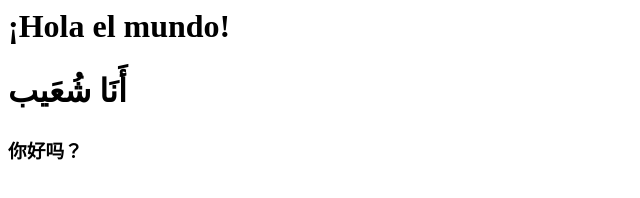
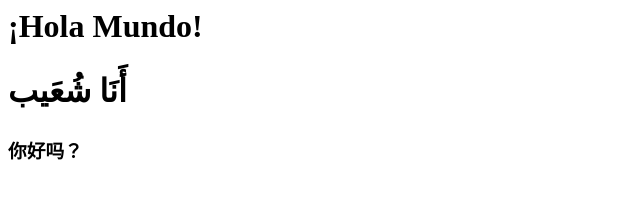
Before and after one commit to shuayb01/Autobots-Roll-Out, a plain HTML site: page index.html in a window 1280 px wide. Shown: the whole page, without its empty margins (0-640 px from the left). Drawn offline with Linux system fonts and the light colour scheme.

Commit message:
Update index.html

```diff
--- a/index.html
+++ b/index.html
@@ -1,3 +1,3 @@
-<h1>¡Hola el mundo!</h1>
+<h1>¡Hola Mundo!</h1>
 <h2 style="font-size: 2em;">أَنَا شُعَيب</h2>
 <h3>你好吗？<h3>
```
